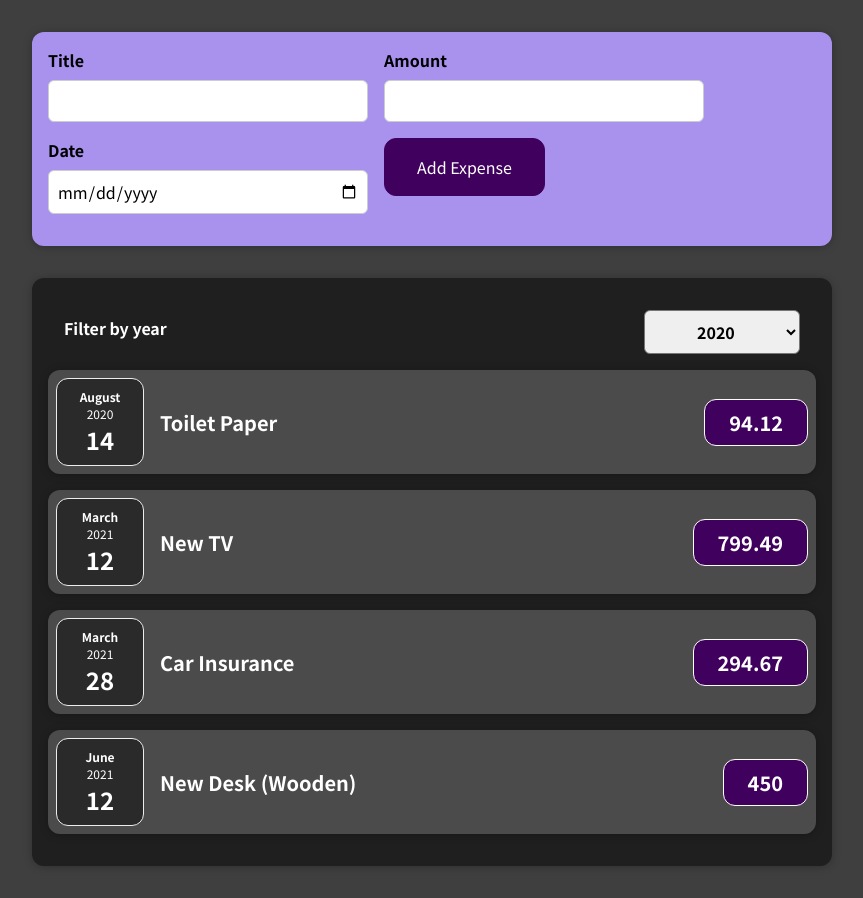
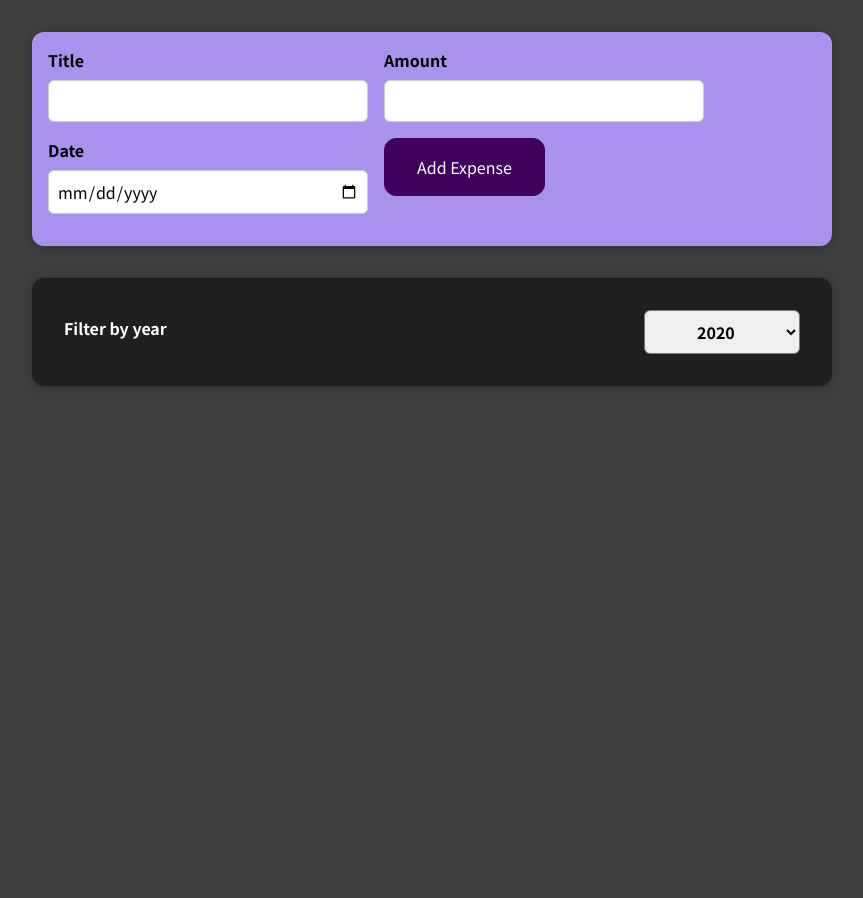
Before and after one commit to devgirlpro/max-section-3, a React (Create React App) app: page / in a window 1280 px wide. Shown: the whole page, without its empty margins (208-1071 px from the left). After the commit the page ends 800 px from the top, so only its background shows below. Built offline with nearby package versions, Linux system fonts and the light colour scheme.

Commit message:
filter the showing year by using filter()

```diff
--- a/src/components/Expenses/ExpenseItem.jsx
+++ b/src/components/Expenses/ExpenseItem.jsx
@@ -9,7 +9,7 @@ const ExpenseItem = (props) => {
             <ExpenseDate date={props.date} />
             <div className='expense-item__description'>
                 <h2>{props.title}</h2>
-                <div className='expense-item__price'>{props.amount}</div>
+                <div className='expense-item__price'>${props.amount}</div>
             </div>
         </Card>
     );
--- a/src/components/Expenses/Expenses.jsx
+++ b/src/components/Expenses/Expenses.jsx
@@ -8,23 +8,22 @@ const Expenses = (props) => {
     const [filteredYear, setFilteredYear] = useState('2020');
 
     const filterChangeHandler = (selectedYear) => {
-        console.log(selectedYear);
         setFilteredYear(selectedYear);
-        console.log('from state =>', filteredYear);
     };
+
+    const filteredExpense = props.items.filter((item) => {
+        return (
+            item.date.getFullYear().toString === filteredYear
+        )
+    })
 
     return (
         <div>
             <Card className='expenses'>
                 <ExpensesFilter onChangeFilter={filterChangeHandler} selected={filteredYear} />
-                {props.items.map((item) => (
-                    <ExpenseItem title={item.title} amount={item.amount} date={item.date} />
+                {filteredExpense.map((item) => (
+                    <ExpenseItem title={item.title} amount={item.amount} date={item.date} key={item.id} />
                 ))}
-
-                {/*   <ExpenseItem item={props.items[0]} />
-                <ExpenseItem item={props.items[1]} />
-                <ExpenseItem item={props.items[2]} />
-                <ExpenseItem item={props.items[3]} /> */}
             </Card>
         </div>
     );
```
